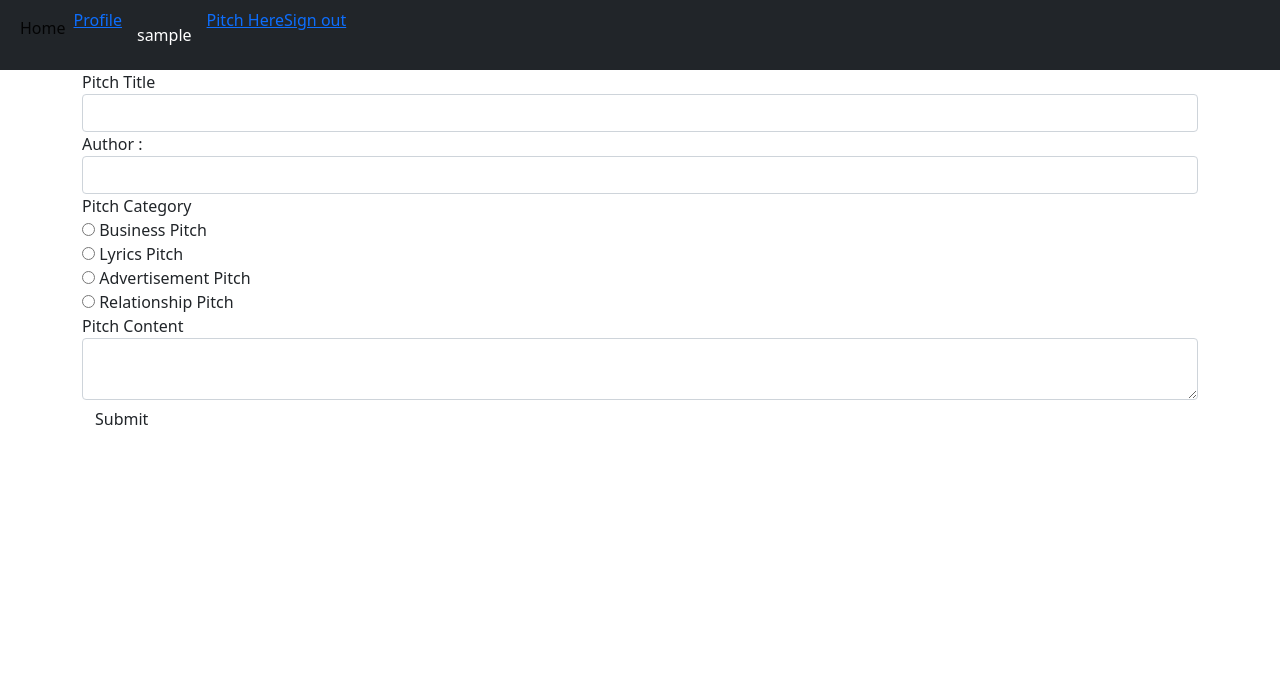
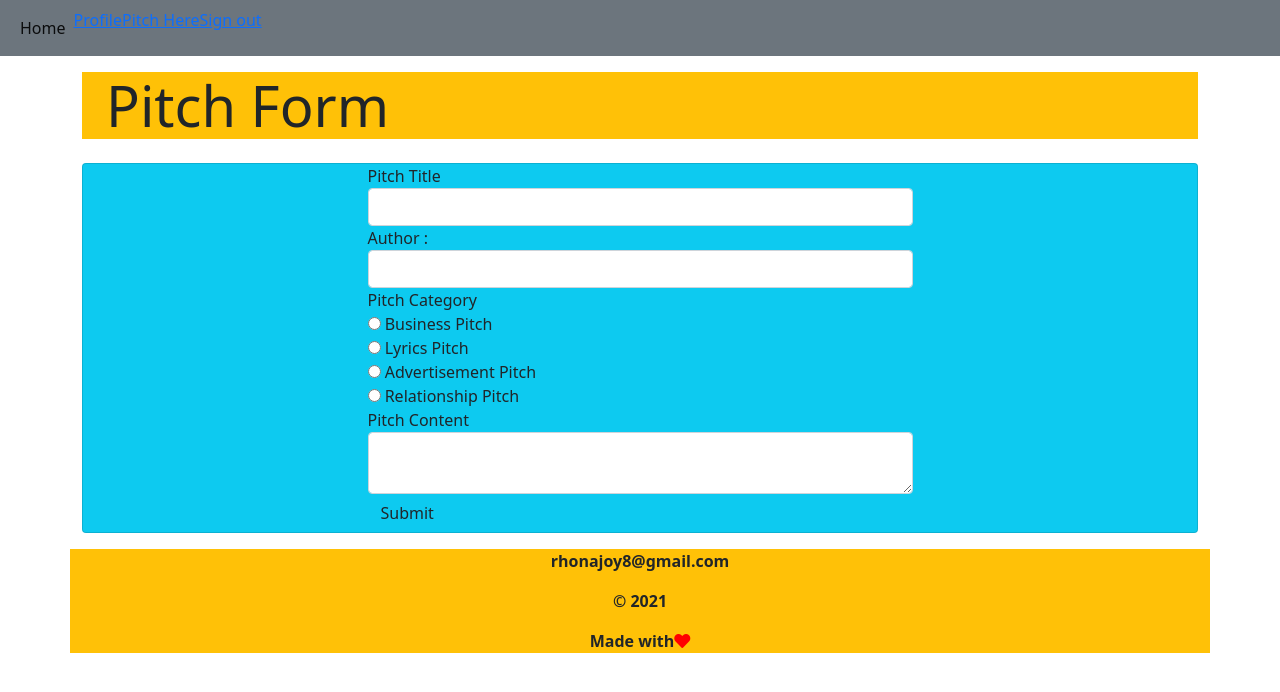
Before and after one commit to Rhonajoy/Pitch-app, a Flask app: page /createpitch in a window 1280 px wide. Shown: the top 692 px of the page. Run offline with Flask 2, Linux system fonts and the light colour scheme; the visitor is signed in with stand-in values (Sample User, id 1); data comes from the database, SQL or seed files in the repository; some libraries are stand-ins or nearby versions.

Commit message:
styles the hoe page

```diff
--- a/app/main/forms.py
+++ b/app/main/forms.py
@@ -13,6 +13,7 @@ class FormCategory(FlaskForm):
 
 class UpdateProfile(FlaskForm):
     bio = TextAreaField('Tell us about you.',validators = [Required()])
+
     submit = SubmitField('Submit')
 
 
--- a/app/main/views.py
+++ b/app/main/views.py
@@ -55,17 +55,7 @@ def new_pitch():
 
 
     return render_template('pitch.html', pitch_form = pitch_form)
-@main.route('/category', methods=['GET', 'POST'])
-@login_required
-def add_category():
-    form = CommentForm()
-    if form.validate_on_submit():
-        category = Category(name=form.name.data)
-        db.session.add(category)
-        db.session.commit()
-        flash('Category added successfully.')
-        return redirect(url_for('.index'))
-    return render_template('category.html', form=form)
+
 @main.route('/user/<uname>/update/pic',methods= ['POST'])
 @login_required
 def update_pic(uname):
--- a/app/templates/navbar.html
+++ b/app/templates/navbar.html
@@ -1,4 +1,5 @@
-<nav class="navbar navbar-expand-lg navbar-light bg-dark">
+
+<nav class="navbar navbar-expand-lg navbar-light bg-secondary">
     <div class="container-fluid">
 
       <button class="navbar-toggler" type="button" data-bs-toggle="collapse" data-bs-target="#navbarSupportedContent" aria-controls="navbarSupportedContent" aria-expanded="false" aria-label="Toggle navigation">
@@ -14,11 +15,11 @@
             <ul class="nav navbar-nav navbar-right">
                 {% if current_user.is_authenticated %}
                <li><a href="{{url_for('main.profile',uname=current_user.username)}}">Profile</a></li>
-             <li style="color:white;padding:15px;">{{current_user.username}}</li>
+             <!-- <li style="color:white;padding:15px;">{{current_user.username}}</li> -->
              <li><a href="/createpitch" class="tag"> Pitch Here</a></li>
                 <li><a href="{{url_for('auth.logout')}}">Sign out</a></li>
                 {% else %}
-                <li><a href="{{url_for('auth.login')}}"> Sign in</a></li>
+                <li><i class="fa fa-user-circle-o-2x" aria-hidden="true"></i><a href="{{url_for('auth.login')}}"> Sign in</a></li>
                 {%endif%}
             </ul>
         </ul>
--- a/app/templates/pitch.html
+++ b/app/templates/pitch.html
@@ -8,11 +8,38 @@
 {% block content %}
  <body>
   <div  class="container">
+    <div class="row">
+      <div class="col-md-12 ">
+      <div class="jumbotron  bg-warning mt-3">
+          <div class="container">
+          <h1 class="display-4">Pitch Form</h1>
 
-    {{wtf.quick_form(pitch_form)}}
+          </div>
+      </div>
+    </div>
+  </div>
+    <div class="card mt-3 bg-info " id="display1">
+
+      <div class="row">
+      <div class="col-md-3"></div>
+      <div class="col-md-6 ">
+
+          {{wtf.quick_form(pitch_form)}}
+      </div>
+      <div class="col-md-3"></div>
+    </div>
+    </div>
 
   </div>
  </body>
+ <div class="container bg-warning mt-3" id ="footer">
+  <div class="container text-center" id="socials">
+      <p><b>rhonajoy8@gmail.com</b></p>
+      <p><b>&copy; 2021</b></p>
+      <p><b>Made with<span class="fa fa-heart" style="color: red;" aria-hidden="true"></span></b></p>
+    </div>
+
+</div>
 
 
 {%endblock%}
--- a/app/templates/profile/profile.html
+++ b/app/templates/profile/profile.html
@@ -3,8 +3,10 @@
 {% block content %}
 <div class="container">
 <div class="row">
+  <div class="col-md-2"></div>
 <!-- displaying  Username-->
   <div class="col-md-4">
+    <div class="card mt-3 bg-info " id="display1">
     <h3> {{user.username| capitalize}} </h3>
 
     <!--Displaying user bio-->
@@ -18,7 +20,8 @@
     <a href="{{url_for('main.update_profile',uname=user.username)}}">Edit profile</a>
 {% endif %}
   </div>
-
+  </div>
+   <div class="col-md-2"></div>
   <!--Display profile photo-->
   <div class="col-md-4">
 
```
Also changed, not shown: app/templates/auth/login.html (+11 -1 lines), app/templates/auth/register.html (+5 -3 lines).
